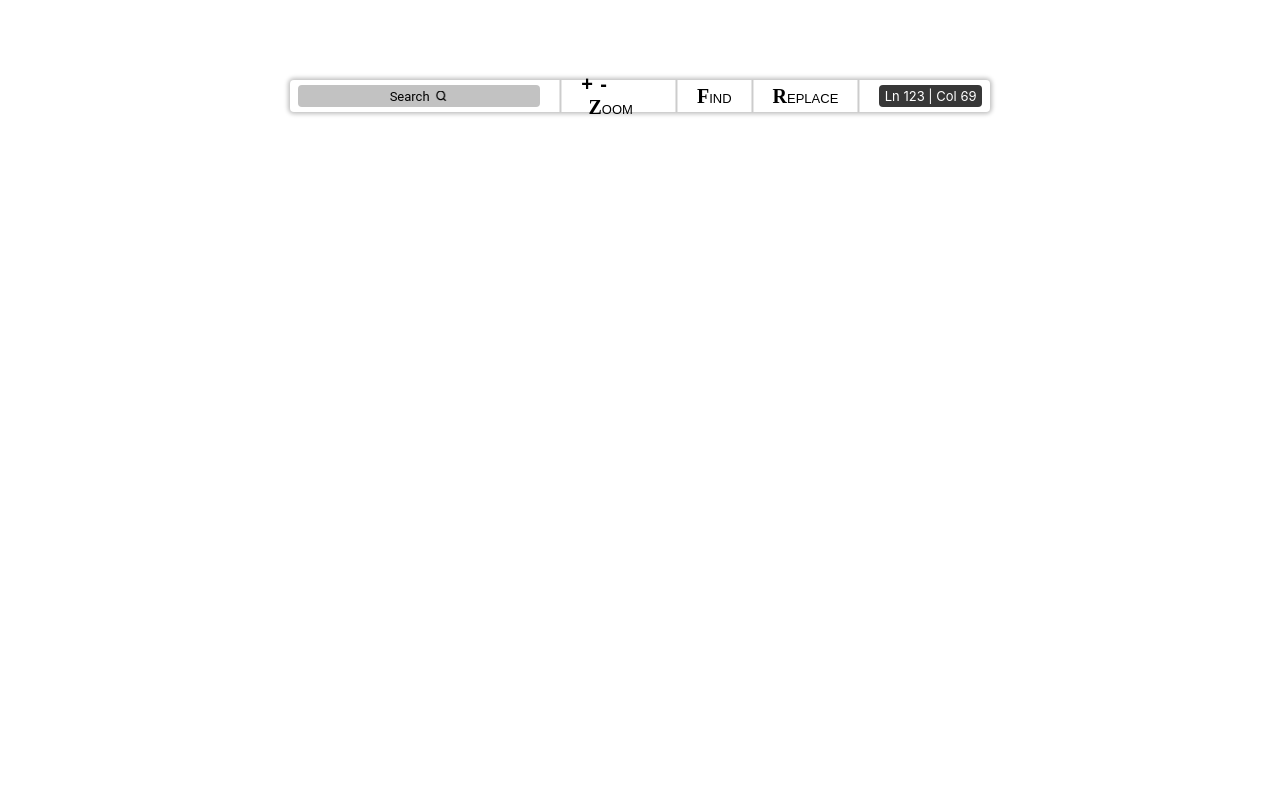
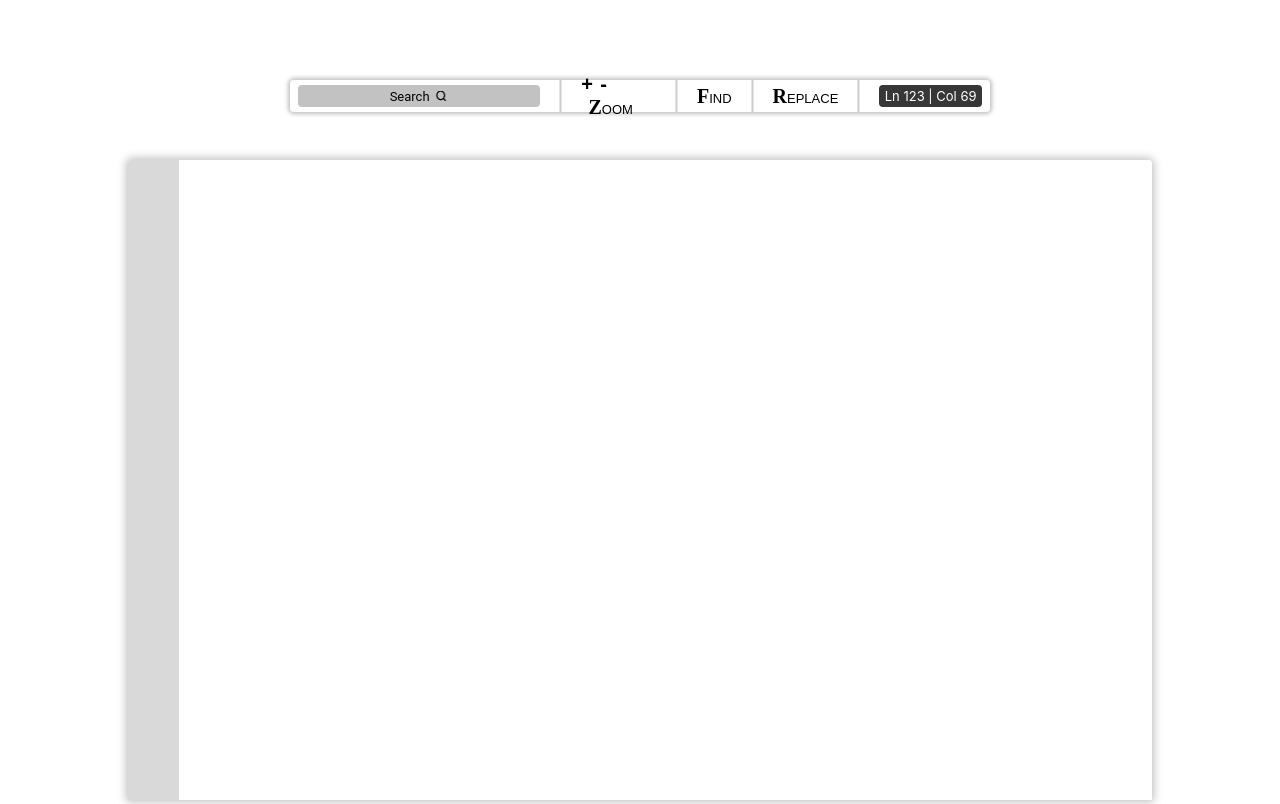
Before and after one commit to KaranLMungra/Action-TextEdit, a plain HTML site: page index.html in a window 1280 px wide. Drawn offline with Linux system fonts and the light colour scheme.

Commit message:
added texteditor basic.
Still Tough part is ahead

```diff
--- a/index.html
+++ b/index.html
@@ -25,7 +25,7 @@
     </div>
     <div class="separator"></div>
       <div class="text-btn">
-        <span class="text-icon-btn">+</span>&nbsp;&nbsp;<span class="text-icon-btn">-</span>&nbsp;&nbsp;<span class="strong">Z</span>OOM
+        <span class="text-icon-btn">+</span>&nbsp;&nbsp;<span class="text-icon-btn">-</span>&nbsp;&nbsp;<span class="strong" id="zoom_strong">Z</span>OOM
     </div>
     <div class="separator"></div>
     <div class="search-box">
@@ -33,5 +33,14 @@
       <img src="assests/search_logo.png" alt="" class="search-logo">
     </div>
   </div>
+  <div class="texteditor">
+    <div class="text-panel">
+      <div class="margin">
+      </div>
+      <div class="text-box-container">
+        <textarea class="text-box"></textarea>
+      </div>
+    </div>
+  </div>
 </body>
 </html>
--- a/styles/index.css
+++ b/styles/index.css
@@ -11,14 +11,16 @@ body {
   width: 100vw;
   height: 100vh;
   background-color: var(--body-bg-color);
+  display: flex;
+  flex-direction: column;
+  align-items: center;
+  overflow-y: hidden;
 }
 
 .action_panel {
-  position: fixed;
+  position: relative;
   width: 700px;
   height: 32px;
-  left: calc(50% - 700px / 2);
-  /* top: calc(25% - 2 * 32px); */
   top: 10%;
   background: #ffffff;
   mix-blend-mode: normal;
@@ -29,6 +31,7 @@ body {
   flex-direction: row-reverse;
   align-items: center;
   gap: 4px;
+  z-index: 1;
 }
 
 .line_col_box {
@@ -80,6 +83,9 @@ body {
   cursor: pointer;
 }
 
+#zoom_strong {
+  cursor: auto;
+}
 
 .search-box {
   background: #c2c2c2;
@@ -116,5 +122,51 @@ body {
 
 .search-box:hover {
   background-color: #aaa;
+}
+.text-panel {
+  position: relative;
+  top: 20%;
+  width: 80vw;
+  height: 80vh;
+  display: flex;
+  flex-direction: row;
+  background-color: #fff;
+  mix-blend-mode: normal;
+  box-shadow: 0px 0px 8px 2px rgba(0, 0, 0, 0.25);
+  border-radius: 4px 4px 0px 0px;
+}
 
+.margin {
+  width: 5%;
+  height: 100%;
+  background: #d9d9d9;
+  border-radius: 4px 0px 0px 0px;
+  display: flex;
+  flex-direction: column;
+  align-items: center;
 }
+
+
+.text-box {
+  width: 100%;
+  height: 100%;
+  font-size: 14px;
+  background: #ffffff;
+  border: none;
+  border-radius: 0px 4px 0px 0px;
+  resize: none;
+  padding: 4px;
+  caret-color: #620000;
+}
+
+
+
+.text-box-container {
+  width: 95%;
+  height: 100%;
+}
+
+.text-box:focus {
+  border: none;
+  outline: none;
+}
```
